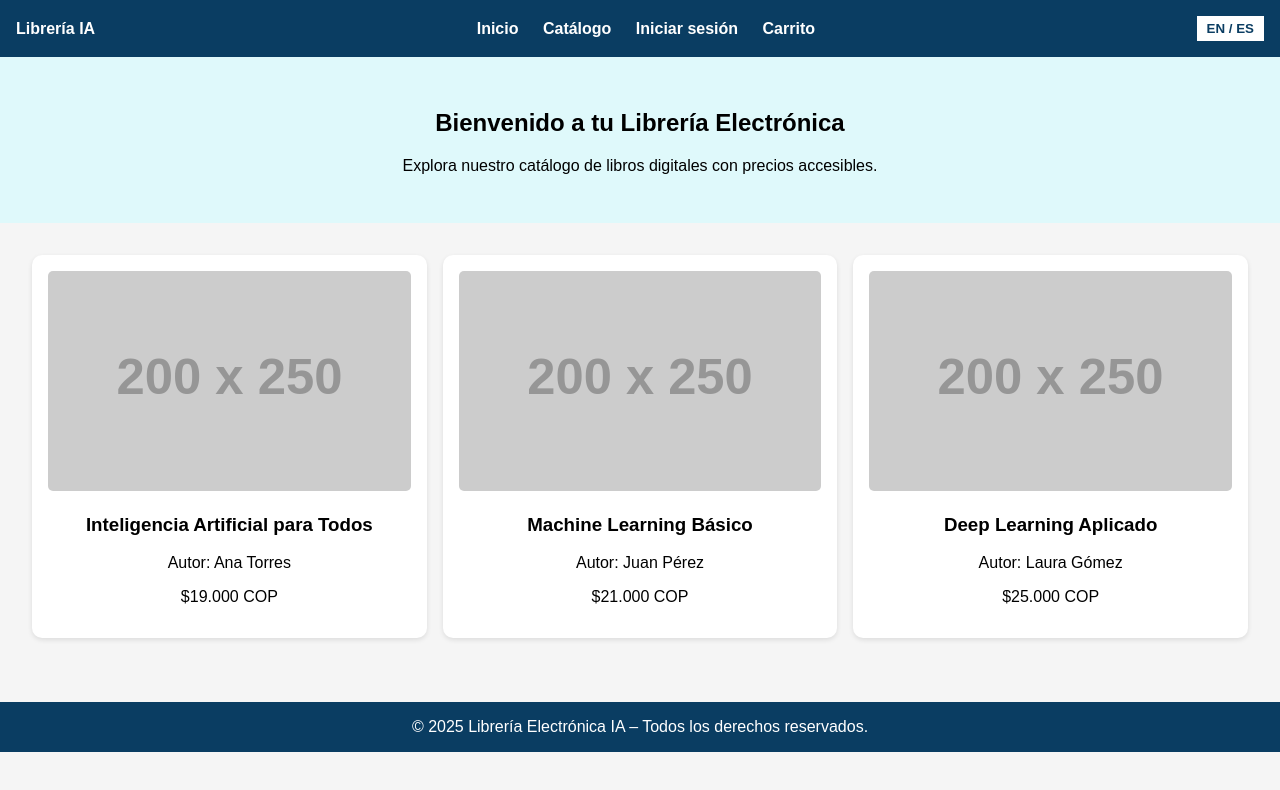
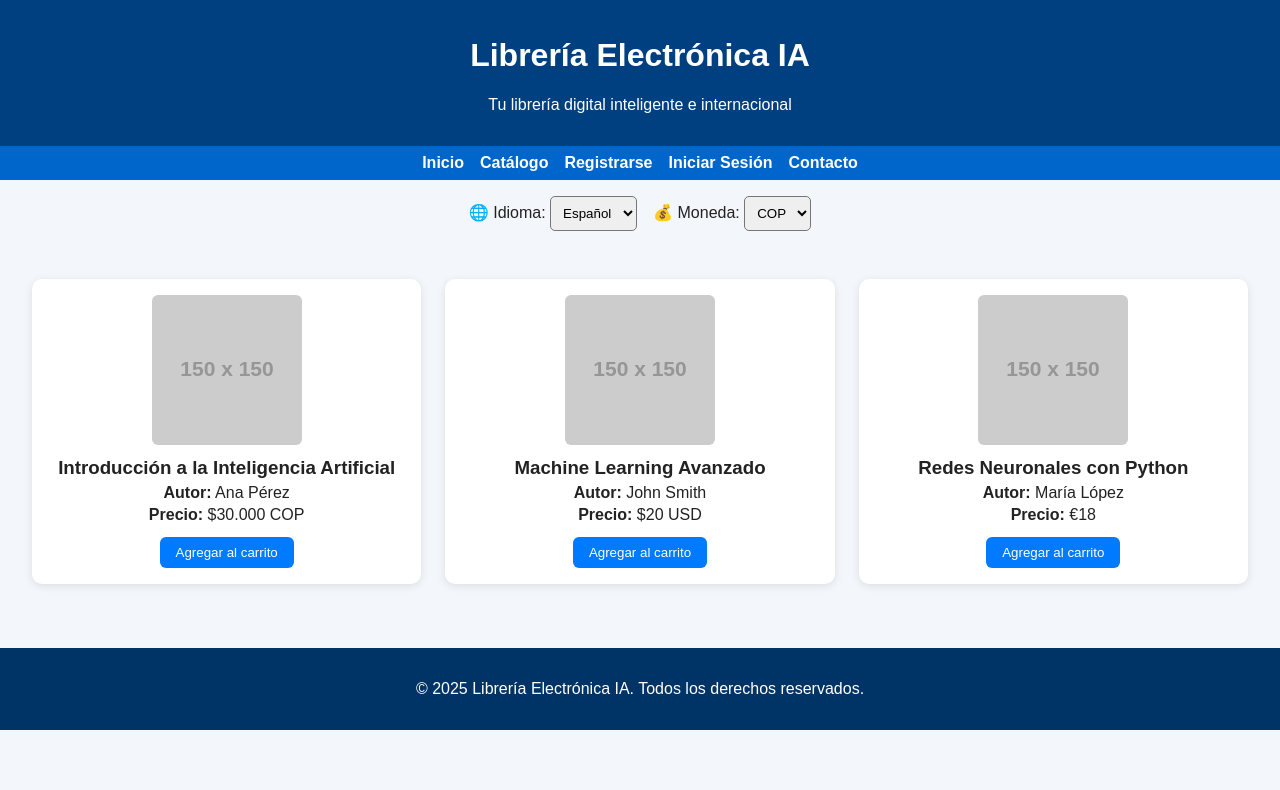
Before and after one commit to cesdiweb/libreria-electronica-ia, a plain HTML site: page index.html in a window 1280 px wide. Drawn offline with Linux system fonts and the light colour scheme; placeholder pictures from the web are drawn by us.

Commit message:
Actualización del índex con versión multilingüe y monedas.

```diff
--- a/index.html
+++ b/index.html
@@ -9,128 +9,157 @@
       font-family: Arial, sans-serif;
       margin: 0;
       padding: 0;
-      background: #f5f5f5;
+      background: #f3f6fa;
+      color: #222;
     }
+
     header {
-      background: #0a3d62;
+      background-color: #004080;
       color: white;
       padding: 1rem;
+      text-align: center;
+    }
+
+    nav {
       display: flex;
-      justify-content: space-between;
-      align-items: center;
-      flex-wrap: wrap;
+      justify-content: center;
+      gap: 1rem;
+      background-color: #0066cc;
+      padding: 0.5rem;
     }
+
     nav a {
       color: white;
-      margin: 0 10px;
       text-decoration: none;
       font-weight: bold;
     }
-    .lang-toggle {
-      background: white;
-      color: #0a3d62;
-      border: none;
-      padding: 5px 10px;
-      font-weight: bold;
-      cursor: pointer;
+
+    .selector-container {
+      display: flex;
+      justify-content: center;
+      gap: 1rem;
+      margin: 1rem;
     }
-    .hero {
-      padding: 2rem;
-      text-align: center;
-      background: #dff9fb;
+
+    .selector-container select {
+      padding: 0.5rem;
+      border-radius: 5px;
     }
+
     .catalogo {
       display: grid;
       grid-template-columns: repeat(auto-fit, minmax(200px, 1fr));
-      gap: 1rem;
+      gap: 1.5rem;
       padding: 2rem;
     }
+
     .libro {
       background: white;
       padding: 1rem;
       border-radius: 10px;
-      box-shadow: 0 2px 5px rgba(0,0,0,0.1);
+      box-shadow: 0 2px 8px rgba(0,0,0,0.1);
       text-align: center;
     }
+
     .libro img {
-      width: 100%;
-      height: 220px;
-      object-fit: cover;
-      border-radius: 5px;
+      max-width: 100%;
+      height: auto;
+      border-radius: 6px;
     }
-    .footer {
-      background: #0a3d62;
+
+    .libro h3 {
+      margin: 0.5rem 0 0.3rem;
+    }
+
+    .libro p {
+      margin: 0.3rem 0;
+    }
+
+    .carrito-btn {
+      margin-top: 0.5rem;
+      background-color: #007bff;
+      color: white;
+      border: none;
+      padding: 0.5rem 1rem;
+      border-radius: 6px;
+      cursor: pointer;
+    }
+
+    footer {
+      background-color: #003366;
       color: white;
       text-align: center;
       padding: 1rem;
       margin-top: 2rem;
     }
+
+    @media (max-width: 600px) {
+      .selector-container {
+        flex-direction: column;
+        align-items: center;
+      }
+    }
   </style>
 </head>
 <body>
   <header>
-    <div><strong>Librería IA</strong></div>
-    <nav>
-      <a href="#">Inicio</a>
-      <a href="#">Catálogo</a>
-      <a href="#">Iniciar sesión</a>
-      <a href="#">Carrito</a>
-    </nav>
-    <button class="lang-toggle" onclick="toggleLang()">EN / ES</button>
+    <h1>Librería Electrónica IA</h1>
+    <p>Tu librería digital inteligente e internacional</p>
   </header>
 
-  <section class="hero">
-    <h1 id="titulo">Bienvenido a tu Librería Electrónica</h1>
-    <p id="descripcion">Explora nuestro catálogo de libros digitales con precios accesibles.</p>
-  </section>
+  <nav>
+    <a href="#">Inicio</a>
+    <a href="#">Catálogo</a>
+    <a href="#">Registrarse</a>
+    <a href="#">Iniciar Sesión</a>
+    <a href="#">Contacto</a>
+  </nav>
+
+  <div class="selector-container">
+    <label for="idioma">🌐 Idioma:
+      <select id="idioma">
+        <option value="es">Español</option>
+        <option value="en">English</option>
+      </select>
+    </label>
+
+    <label for="moneda">💰 Moneda:
+      <select id="moneda">
+        <option value="COP">COP</option>
+        <option value="USD">USD</option>
+        <option value="EUR">EUR</option>
+      </select>
+    </label>
+  </div>
 
   <section class="catalogo">
     <div class="libro">
-      <img src="https://via.placeholder.com/200x250?text=Libro+1" alt="Libro 1" />
-      <h3>Inteligencia Artificial para Todos</h3>
-      <p>Autor: Ana Torres</p>
-      <p>$19.000 COP</p>
+      <img src="https://via.placeholder.com/150" alt="Libro 1">
+      <h3>Introducción a la Inteligencia Artificial</h3>
+      <p><strong>Autor:</strong> Ana Pérez</p>
+      <p><strong>Precio:</strong> $30.000 COP</p>
+      <button class="carrito-btn">Agregar al carrito</button>
     </div>
+
     <div class="libro">
-      <img src="https://via.placeholder.com/200x250?text=Libro+2" alt="Libro 2" />
-      <h3>Machine Learning Básico</h3>
-      <p>Autor: Juan Pérez</p>
-      <p>$21.000 COP</p>
+      <img src="https://via.placeholder.com/150" alt="Libro 2">
+      <h3>Machine Learning Avanzado</h3>
+      <p><strong>Autor:</strong> John Smith</p>
+      <p><strong>Precio:</strong> $20 USD</p>
+      <button class="carrito-btn">Agregar al carrito</button>
     </div>
+
     <div class="libro">
-      <img src="https://via.placeholder.com/200x250?text=Libro+3" alt="Libro 3" />
-      <h3>Deep Learning Aplicado</h3>
-      <p>Autor: Laura Gómez</p>
-      <p>$25.000 COP</p>
+      <img src="https://via.placeholder.com/150" alt="Libro 3">
+      <h3>Redes Neuronales con Python</h3>
+      <p><strong>Autor:</strong> María López</p>
+      <p><strong>Precio:</strong> €18</p>
+      <button class="carrito-btn">Agregar al carrito</button>
     </div>
   </section>
 
-  <footer class="footer">
-    © 2025 Librería Electrónica IA – Todos los derechos reservados.
+  <footer>
+    <p>&copy; 2025 Librería Electrónica IA. Todos los derechos reservados.</p>
   </footer>
-
-  <script>
-    const textoES = {
-      titulo: "Bienvenido a tu Librería Electrónica",
-      descripcion: "Explora nuestro catálogo de libros digitales con precios accesibles.",
-      links: ["Inicio", "Catálogo", "Iniciar sesión", "Carrito"]
-    };
-    const textoEN = {
-      titulo: "Welcome to Your Digital Library",
-      descripcion: "Browse our digital book catalog with affordable prices.",
-      links: ["Home", "Catalog", "Login", "Cart"]
-    };
-    let es = true;
-    function toggleLang() {
-      es = !es;
-      const t = es ? textoES : textoEN;
-      document.getElementById("titulo").textContent = t.titulo;
-      document.getElementById("descripcion").textContent = t.descripcion;
-      const links = document.querySelectorAll("nav a");
-      links.forEach((link, i) => {
-        link.textContent = t.links[i];
-      });
-    }
-  </script>
 </body>
 </html>
```
